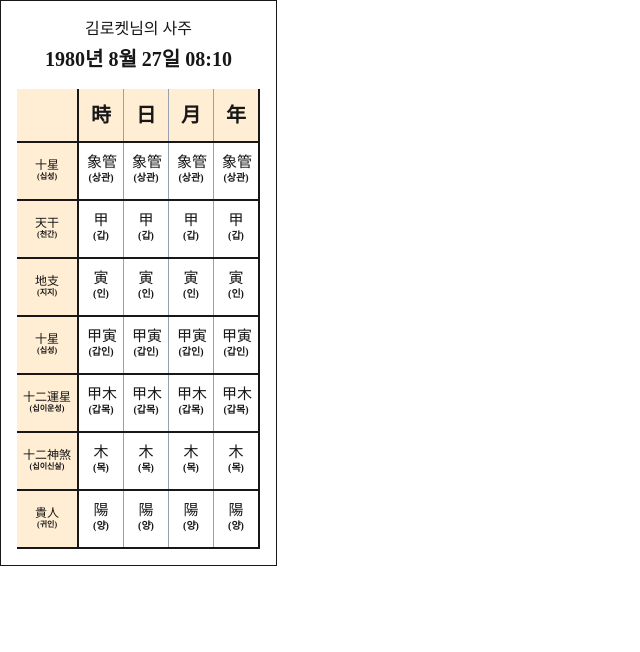
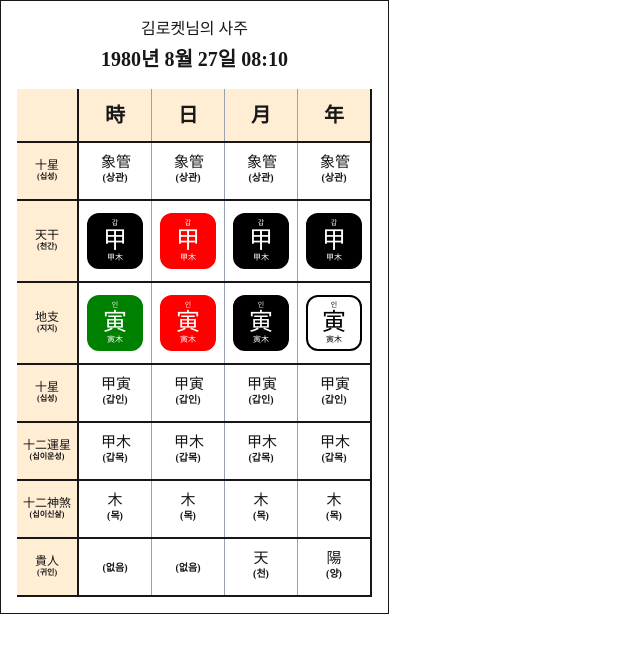
Before and after one commit to G1Coding/RocketAI, a Next.js app: page / in a window 1280 px wide. Shown: the top 652 px of the page, without its empty margins (0-640 px from the left). Built offline with nearby package versions, Linux system fonts and the light colour scheme.

Commit message:
chore: 더미 값 수정

```diff
--- a/src/data/sajuInfo.ts
+++ b/src/data/sajuInfo.ts
@@ -4,36 +4,36 @@ export const sajuInfo = {
   bodyData: [
     {
       one: { hanja: "象管", hanjaKo: "상관" },
-      two: { hanja: "甲", hanjaKo: "갑", hanjaLabel: "甲木" },
-      three: { hanja: "寅", hanjaKo: "인", hanjaLabel: "寅木" },
+      two: { hanja: "甲", hanjaKo: "갑", hanjaLabel: "甲木", color: "black" },
+      three: { hanja: "寅", hanjaKo: "인", hanjaLabel: "寅木", color: "green" },
       four: { hanja: "甲寅", hanjaKo: "갑인" },
       five: { hanja: "甲木", hanjaKo: "갑목" },
       six: { hanja: "木", hanjaKo: "목" },
-      seven: { hanja: "陽", hanjaKo: "양" },
+      seven: { },
     },
 
     {
       one: { hanja: "象管", hanjaKo: "상관" },
-      two: { hanja: "甲", hanjaKo: "갑", hanjaLabel: "甲木" },
-      three: { hanja: "寅", hanjaKo: "인", hanjaLabel: "寅木" },
+      two: { hanja: "甲", hanjaKo: "갑", hanjaLabel: "甲木", color: "red" },
+      three: { hanja: "寅", hanjaKo: "인", hanjaLabel: "寅木", color: "red" },
       four: { hanja: "甲寅", hanjaKo: "갑인" },
       five: { hanja: "甲木", hanjaKo: "갑목" },
       six: { hanja: "木", hanjaKo: "목" },
-      seven: { hanja: "陽", hanjaKo: "양" },
+      seven: { },
     },
     {
       one: { hanja: "象管", hanjaKo: "상관" },
-      two: { hanja: "甲", hanjaKo: "갑", hanjaLabel: "甲木" },
-      three: { hanja: "寅", hanjaKo: "인", hanjaLabel: "寅木" },
+      two: { hanja: "甲", hanjaKo: "갑", hanjaLabel: "甲木", color: "black"},
+      three: { hanja: "寅", hanjaKo: "인", hanjaLabel: "寅木", color: "black"},
       four: { hanja: "甲寅", hanjaKo: "갑인" },
       five: { hanja: "甲木", hanjaKo: "갑목" },
       six: { hanja: "木", hanjaKo: "목" },
-      seven: { hanja: "陽", hanjaKo: "양" },
+      seven: {hanja: '天' , hanjaKo: '천'},
     },
     {
       one: { hanja: "象管", hanjaKo: "상관" },
-      two: { hanja: "甲", hanjaKo: "갑", hanjaLabel: "甲木" },
-      three: { hanja: "寅", hanjaKo: "인", hanjaLabel: "寅木" },
+      two: { hanja: "甲", hanjaKo: "갑", hanjaLabel: "甲木", color: "black"},
+      three: { hanja: "寅", hanjaKo: "인", hanjaLabel: "寅木", color: "white" },
       four: { hanja: "甲寅", hanjaKo: "갑인" },
       five: { hanja: "甲木", hanjaKo: "갑목" },
       six: { hanja: "木", hanjaKo: "목" },
```
